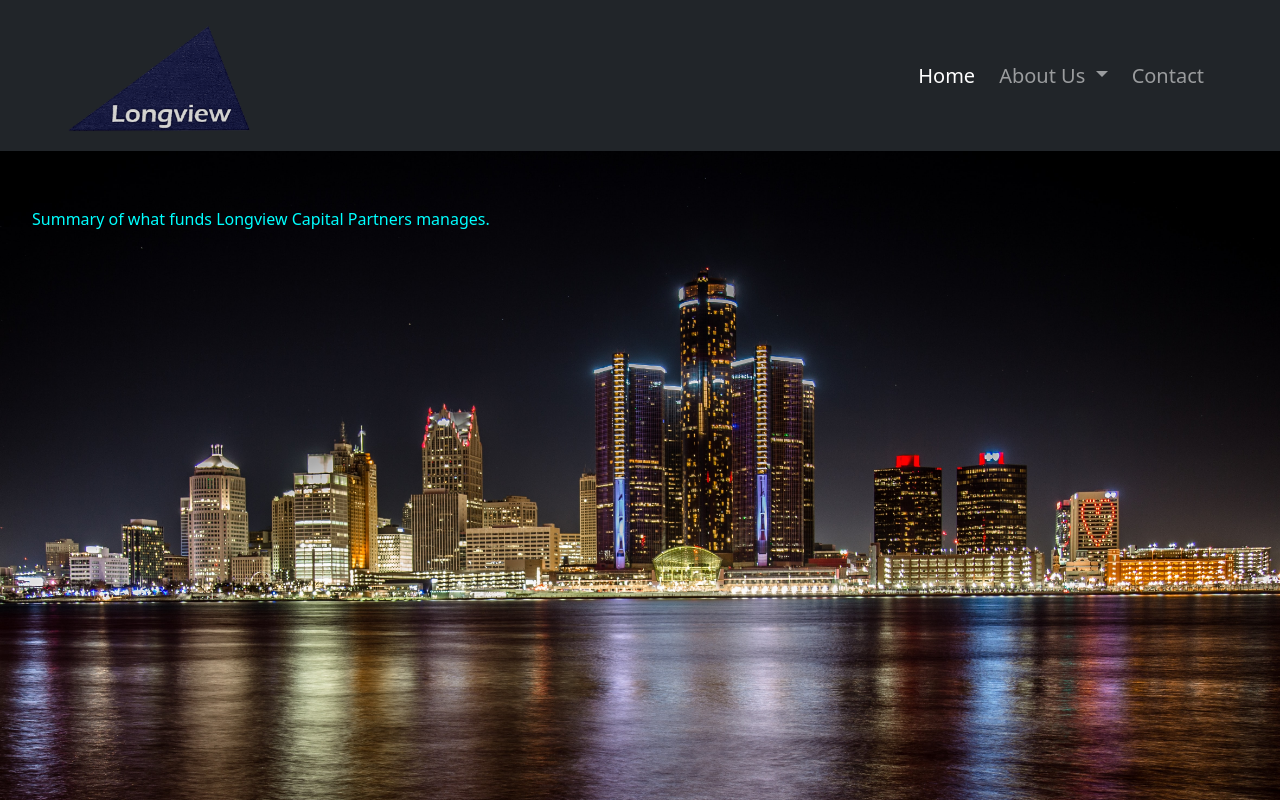
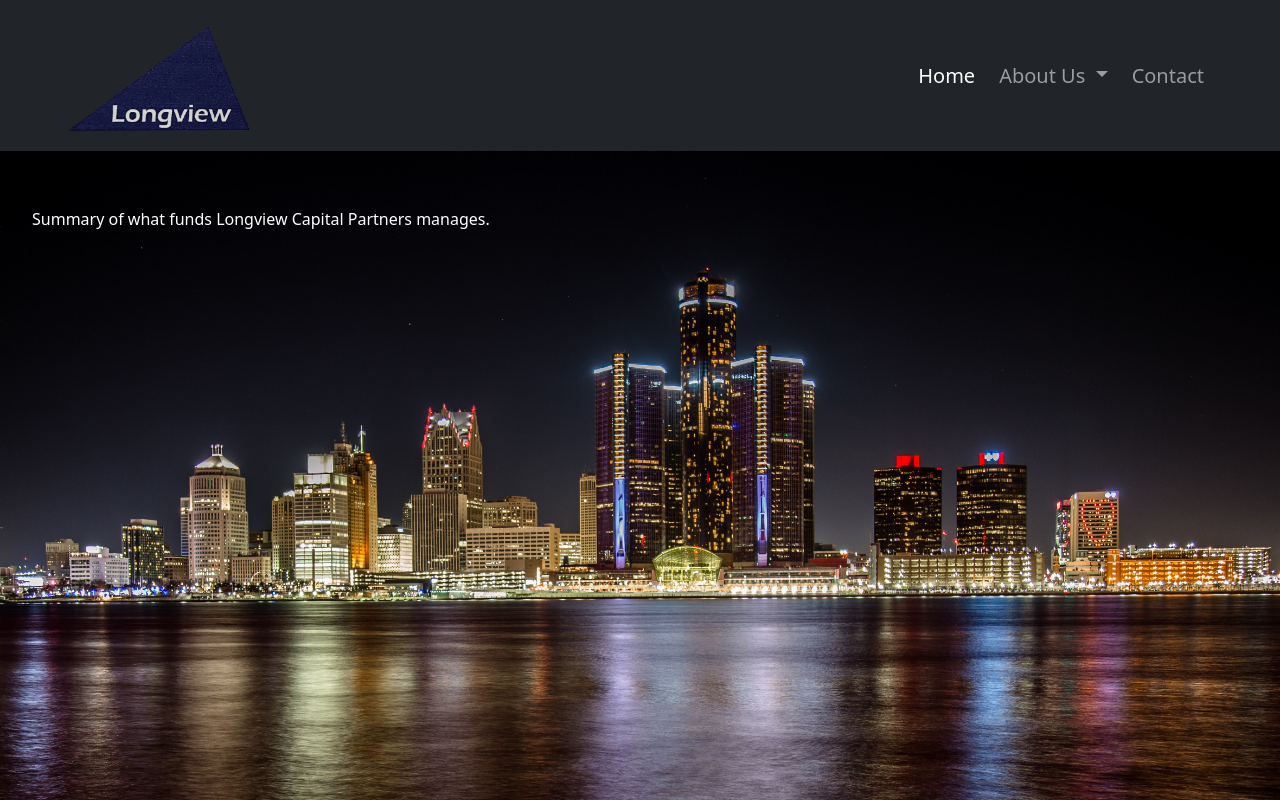
Before and after one commit to Fiscal2/longview-cap-partners, an Angular app: page /home in a window 1280 px wide. Shown: the top 800 px of the page. Built offline with nearby package versions, Linux system fonts and the light colour scheme.

Commit message:
added card need to move it below mainContainer

```diff
--- a/src/app/home/home.component.css
+++ b/src/app/home/home.component.css
@@ -8,5 +8,5 @@
 }
 
 #text{
-    color: aqua;
+    color: white;
 }
```
Also changed, not shown: src/app/home/home.component.html (+10 -2 lines).
